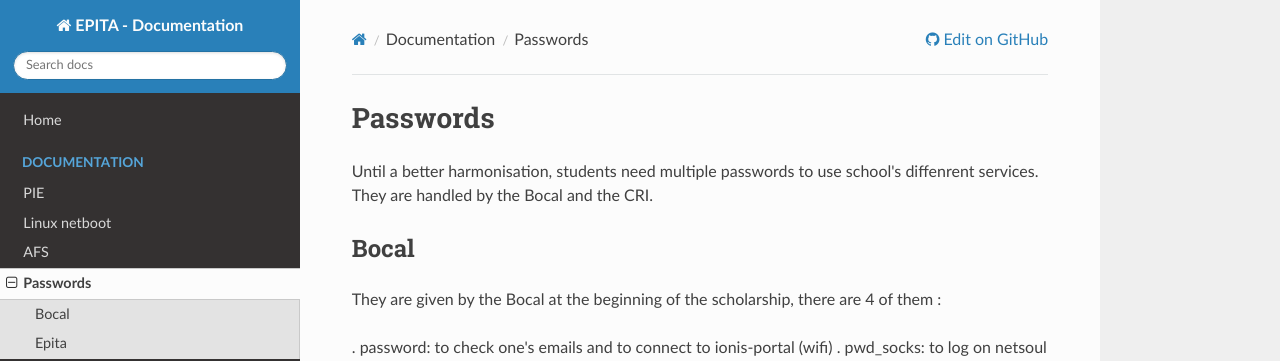
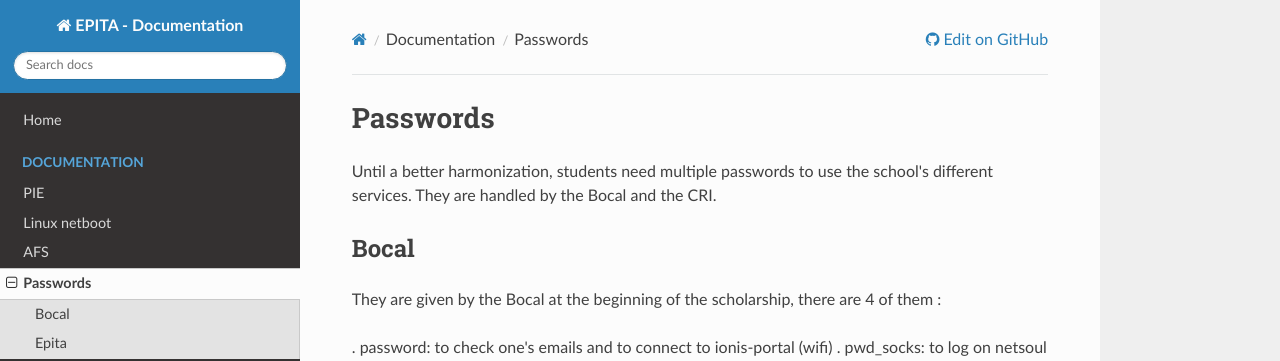
Before and after one commit to cri-epita/epita-doc, an MkDocs documentation site: the page built from docs/passwords.md, in a window 1280 px wide. Shown: the top 361 px of the page. Built offline with MkDocs 1.6.1, drawn with Linux system fonts in a browser that asks for light colours; nearby versions of some CDN libraries; old or Windows-style settings are respelled for this version of MkDocs.

Commit message:
password: quality: password page review.

```diff
--- a/docs/passwords.md
+++ b/docs/passwords.md
@@ -1,6 +1,6 @@
 # Passwords
 
-Until a better harmonisation, students need multiple passwords to use school's diffenrent services. They are handled by the Bocal and the CRI.
+Until a better harmonization, students need multiple passwords to use the school's different services. They are handled by the Bocal and the CRI.
 
 ## Bocal
 
```
